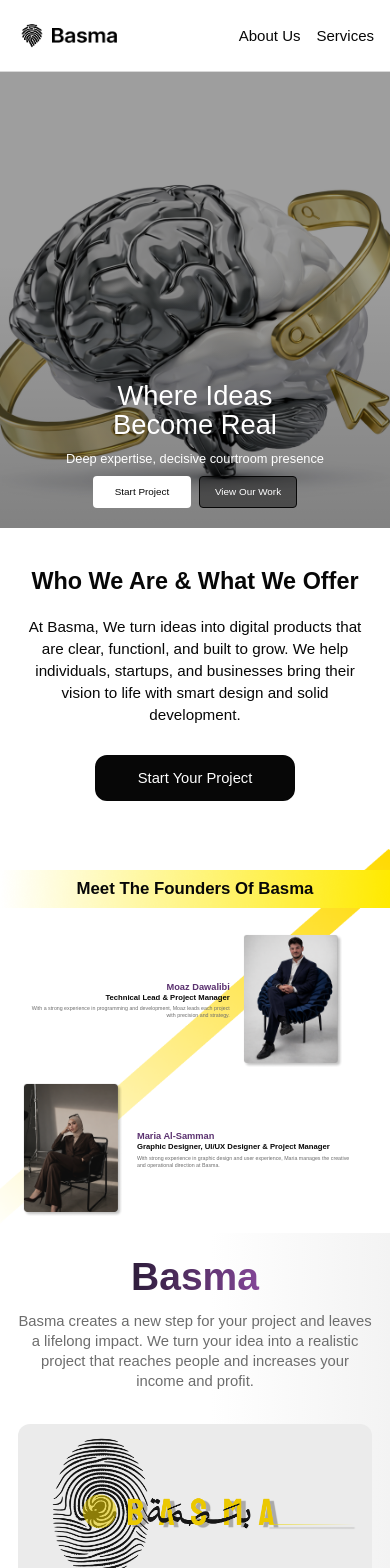
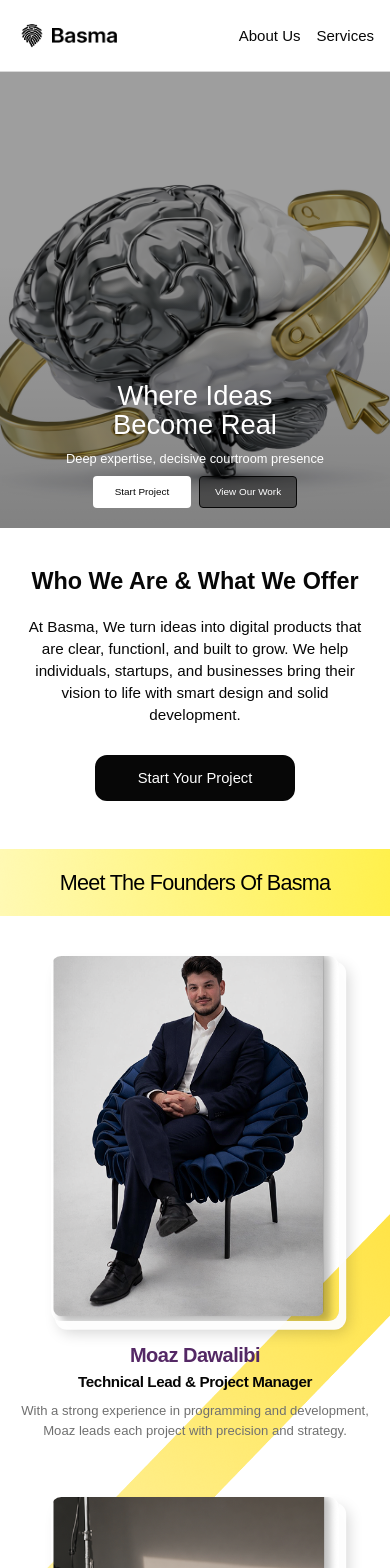
Before and after one commit to MoazDawalibi/Basma, a React (Vite) app: page / in a window 390 px wide. Shown: the top 1568 px of the page. Built offline with nearby package versions, Linux system fonts and the light colour scheme.

Commit message:
founders

```diff
--- a/src/features/home/components/FoundersSection/FoundersSection.module.css
+++ b/src/features/home/components/FoundersSection/FoundersSection.module.css
@@ -2,267 +2,388 @@
   position: relative;
   isolation: isolate;
   overflow: hidden;
+
+  padding: 0 0 3rem;
   scroll-margin-top: var(--header-height);
-  padding: 2.75rem 0 2.5rem;
+
   background: var(--color-white);
 }
 
+/* Main diagonal yellow background */
 .ribbon {
   position: absolute;
-  inset: 0;
+  inset: 6.6rem 0 0;
   z-index: -1;
+
   width: 100%;
-  height: 100%;
+  height: calc(100% - 6.6rem);
   max-width: none;
+
   object-fit: fill;
+
   pointer-events: none;
+  user-select: none;
 }
 
-.inner {
+/* Full-width yellow title bar */
+.titleBand {
   position: relative;
-  z-index: 1;
-  width: min(100%, 58rem);
-  margin: 0 auto;
+  z-index: 2;
+
+  display: grid;
+  width: 100%;
+  min-height: 6.6rem;
+  place-items: center;
+
+  margin: 0;
+  padding: 1rem 2rem;
 }
 
-.titleBand {
-  position: relative;
-  display: grid;
-  width: 100%;
-  min-height: 4rem;
-  place-items: center;
-  margin: 0 auto 4rem;
-  padding: 0.75rem 1.25rem;
-}
-
+/* Background image for the title bar */
 .titleArtwork {
   position: absolute;
   inset: 0;
   z-index: -1;
+
   width: 100%;
   height: 100%;
   max-width: none;
-  object-fit: fill;
+
+  object-fit: cover;
+  object-position: center;
+
   pointer-events: none;
+  user-select: none;
 }
 
 .titleBand h2 {
   margin: 0;
-  color: var(--color-ink);
-  font-size: 1.75rem;
-  font-weight: 700;
-  line-height: 1.1;
+
+  color: #000;
+  font-size: clamp(3rem, 3.7vw, 4rem);
+  font-weight: 500;
+  line-height: 1;
   text-align: center;
-  letter-spacing: 0;
+  letter-spacing: -0.035em;
+}
+
+/* Main centered content */
+.inner {
+  position: relative;
+  z-index: 1;
+
+  width: min(calc(100% - 4rem), 96rem);
+  margin: 0 auto;
 }
 
 .list {
-  display: grid;
-  gap: 4rem;
+  display: flex;
+  flex-direction: column;
+  gap: 0;
 }
 
+/*
+  Default profile:
+  image on the left
+  text on the right
+*/
 .profile {
-  /* width: min(78%, 43rem); */
   display: grid;
-  grid-template-columns: 13.25rem minmax(0, 1fr);
+  grid-template-columns: 27.5rem minmax(0, 1fr);
   align-items: center;
-  gap: 2.25rem;
-  margin: 0 auto 0 8%;
+  column-gap: clamp(4rem, 7vw, 8rem);
+
+  width: 100%;
+  min-height: 38rem;
+  margin: 0;
 }
 
+/*
+  Mirrored profile:
+  text on the left
+  image on the right
+*/
 .profileMirrored {
-  width: min(74%, 40rem);
-  grid-template-columns: minmax(0, 1fr) 13.25rem;
-  margin: 0 8% 0 auto;
+  grid-template-columns: minmax(0, 1fr) 27.5rem;
 }
 
-.profileMirrored .portrait {
-  order: 2;
+/* Default image position */
+.profile .portrait {
+  grid-column: 1;
+  grid-row: 1;
+
+  justify-self: start;
 }
 
+/* Default text position */
+.profile .copy {
+  grid-column: 2;
+  grid-row: 1;
+
+  justify-self: start;
+  text-align: left;
+}
+
+/* Mirrored text position */
 .profileMirrored .copy {
-  order: 1;
+  grid-column: 1;
+  grid-row: 1;
+
   justify-self: end;
   text-align: right;
 }
 
-.portrait {
-  width: 13.25rem;
-  justify-self: start;
-}
+/* Mirrored image position */
+.profileMirrored .portrait {
+  grid-column: 2;
+  grid-row: 1;
 
-.profileMirrored .portrait {
   justify-self: end;
 }
 
+/* Founder image */
+.portrait {
+  display: block;
+
+  width: 27.5rem;
+  height: 34.5rem;
+
+  object-fit: cover;
+  object-position: center;
+
+  border-radius: 0.75rem;
+
+  box-shadow:
+    0.5rem 0.65rem 0 0.15rem rgb(255 255 255 / 95%),
+    0.8rem 1rem 1.1rem rgb(0 0 0 / 20%);
+}
+
+/* Founder text */
 .copy {
-  max-width: 24rem;
+  width: 100%;
+  max-width: 43rem;
 }
 
 .copy h3 {
   margin: 0;
-  color: #5b3270;
-  font-size: 1.05rem;
+
+  color: #542865;
+  font-size: 2.05rem;
   font-weight: 700;
-  line-height: 1.08;
-  letter-spacing: 0;
+  line-height: 1.05;
+  letter-spacing: -0.025em;
 }
 
 .role {
-  margin: 0.2rem 0 0;
-  color: var(--color-ink);
-  font-size: 0.88rem;
-  font-weight: 700;
-  line-height: 1.15;
-  letter-spacing: 0;
+  margin: 0.6rem 0 0;
+
+  color: #050505;
+  font-size: 1.65rem;
+  font-weight: 600;
+  line-height: 1.2;
+  letter-spacing: -0.025em;
 }
 
 .bio {
-  margin: 0.28rem 0 0;
-  color: #6d6d6d;
-  font-size: 0.64rem;
+  max-width: 43rem;
+  margin: 0.85rem 0 0;
+
+  color: #707070;
+  font-size: 1rem;
   font-weight: 400;
-  line-height: 1.35;
-  letter-spacing: 0;
+  line-height: 1.45;
 }
 
-@media (max-width: 68rem) {
+/* Medium desktop and tablet */
+@media (max-width: 75rem) {
+  .inner {
+    width: min(calc(100% - 3rem), 68rem);
+  }
+
+  .profile {
+    grid-template-columns: 21rem minmax(0, 1fr);
+    column-gap: 3rem;
+    min-height: 31rem;
+  }
+
+  .profileMirrored {
+    grid-template-columns: minmax(0, 1fr) 21rem;
+  }
+
+  .portrait {
+    width: 21rem;
+    height: 27rem;
+  }
+
+  .copy h3 {
+    font-size: 1.65rem;
+  }
+
+  .role {
+    font-size: 1.25rem;
+  }
+
+  .bio {
+    font-size: 0.9rem;
+  }
+}
+
+/* Small tablet */
+@media (max-width: 56rem) {
   .section {
-    padding: 2.35rem 0 2rem;
+    padding-bottom: 4rem;
+  }
+
+  .titleBand {
+    min-height: 5rem;
+  }
+
+  .titleBand h2 {
+    font-size: clamp(2rem, 5vw, 2.8rem);
+  }
+
+  .ribbon {
+    inset: 5rem 0 0;
+    height: calc(100% - 5rem);
+    object-fit: cover;
+    object-position: center;
   }
 
   .inner {
-    width: min(100%, 48rem);
+    width: min(calc(100% - 2.5rem), 42rem);
+  }
+
+  .list {
+    gap: 5rem;
+    padding-top: 4rem;
+  }
+
+  .profile,
+  .profileMirrored {
+    grid-template-columns: 1fr;
+    min-height: auto;
+    row-gap: 2rem;
+  }
+
+  .profile .portrait,
+  .profileMirrored .portrait {
+    grid-column: 1;
+    grid-row: 1;
+
+    justify-self: center;
+  }
+
+  .profile .copy,
+  .profileMirrored .copy {
+    grid-column: 1;
+    grid-row: 2;
+
+    justify-self: center;
+    max-width: 35rem;
+
+    text-align: center;
+  }
+
+  .portrait {
+    width: min(100%, 22rem);
+    height: auto;
+    aspect-ratio: 0.79;
+
+    object-fit: cover;
+  }
+}
+
+/* Mobile */
+@media (max-width: 36rem) {
+  .section {
+    padding-bottom: 3rem;
+    scroll-margin-top: var(--header-height-mobile);
   }
 
   .titleBand {
-    min-height: 3.4rem;
-    margin-bottom: 3.25rem;
+    min-height: 4.2rem;
+    padding: 0.75rem 1rem;
   }
 
   .titleBand h2 {
-    font-size: 1.45rem;
+    font-size: clamp(1.55rem, 7vw, 2rem);
+  }
+
+  .ribbon {
+    inset: 4.2rem 0 0;
+    height: calc(100% - 4.2rem);
+
+    object-position: center;
+  }
+
+  .inner {
+    width: min(calc(100% - 2rem), 30rem);
   }
 
   .list {
-    gap: 3.1rem;
+    gap: 4rem;
+    padding-top: 3rem;
   }
 
-  .profile {
-    width: min(80%, 36rem);
-    grid-template-columns: 10rem minmax(0, 1fr);
-    gap: 1.75rem;
-  }
-
+  .profile,
   .profileMirrored {
-    width: min(76%, 34rem);
-    grid-template-columns: minmax(0, 1fr) 10rem;
+    row-gap: 1.5rem;
   }
 
   .portrait {
-    width: 10rem;
+    width: min(82vw, 20rem);
+
+    border-radius: 0.65rem;
+
+    box-shadow:
+      0.35rem 0.45rem 0 0.1rem rgb(255 255 255 / 95%),
+      0.55rem 0.7rem 0.9rem rgb(0 0 0 / 18%);
   }
 
   .copy h3 {
-    font-size: 0.88rem;
+    font-size: 1.4rem;
   }
 
   .role {
-    font-size: 0.75rem;
+    margin-top: 0.45rem;
+    font-size: 1.05rem;
   }
 
   .bio {
-    font-size: 0.5rem;
+    margin-top: 0.65rem;
+    font-size: 0.87rem;
+    line-height: 1.5;
   }
 }
 
-@media (max-width: 46rem) {
-  .section {
-    padding: 1.35rem 0 1rem;
+/* Very small mobile */
+@media (max-width: 25rem) {
+  .titleBand h2 {
+    font-size: 1.35rem;
   }
 
-  .titleBand {
-    min-height: 2.35rem;
-    margin-bottom: 1.6rem;
-    padding: 0.5rem 0.75rem;
+  .inner {
+    width: calc(100% - 1.5rem);
   }
 
-  .titleBand h2 {
+  .list {
+    gap: 3.5rem;
+    padding-top: 2.5rem;
+  }
+
+  .portrait {
+    width: min(84vw, 18rem);
+  }
+
+  .copy h3 {
     font-size: 1.25rem;
   }
 
-  .list {
-    gap: 0.95rem;
-  }
-
-  .profile {
-    width: min(82%, 24rem);
-    grid-template-columns: 7.2rem minmax(0, 1fr);
-    gap: 1.15rem;
-    margin-left: 8%;
-  }
-
-  .profileMirrored {
-    width: min(76%, 22.5rem);
-    grid-template-columns: minmax(0, 1fr) 7.2rem;
-    margin-right: 8%;
-  }
-
-  .portrait {
-    width: 7.2rem;
-  }
-
-  .copy h3 {
-    font-size: 0.62rem;
-  }
-
   .role {
-    margin-top: 0.13rem;
-    font-size: 0.54rem;
+    font-size: 0.95rem;
   }
 
   .bio {
-    margin-top: 0.16rem;
-    font-size: 0.36rem;
-    line-height: 1.32;
+    font-size: 0.82rem;
   }
 }
-
-@media (max-width: 30rem) {
-  .section {
-    scroll-margin-top: var(--header-height-mobile);
-  }
-
-  .titleBand h2 {
-    font-size: 1.05rem;
-  }
-
-  .profile {
-    width: min(88%, 21rem);
-    grid-template-columns: 6.25rem minmax(0, 1fr);
-    gap: 0.85rem;
-    margin-left: 6%;
-  }
-
-  .profileMirrored {
-    width: min(84%, 20rem);
-    grid-template-columns: minmax(0, 1fr) 6.25rem;
-    margin-right: 6%;
-  }
-
-  .portrait {
-    width: 6.25rem;
-  }
-
-  .copy h3 {
-    font-size: 0.58rem;
-  }
-
-  .role {
-    font-size: 0.48rem;
-  }
-
-  .bio {
-    font-size: 0.33rem;
-  }
-}
--- a/src/features/home/components/FoundersSection/FoundersSection.tsx
+++ b/src/features/home/components/FoundersSection/FoundersSection.tsx
@@ -5,15 +5,40 @@ import styles from './FoundersSection.module.css'
 
 type Founder = (typeof homeContent.founders.people)[number]
 
-function FounderProfile({ founder, mirrored = false }: { founder: Founder; mirrored?: boolean }) {
+type FounderProfileProps = {
+  founder: Founder
+  mirrored?: boolean
+}
+
+function FounderProfile({
+  founder,
+  mirrored = false,
+}: FounderProfileProps) {
   return (
-    <article className={`${styles.profile} ${mirrored ? styles.profileMirrored : ''}`}>
-      <img className={styles.portrait} src={founder.image} alt={founder.imageAlt} loading="lazy" />
+    <article
+      className={`${styles.profile} ${
+        mirrored ? styles.profileMirrored : ''
+      }`}
+    >
       <div className={styles.copy}>
         <h3>{founder.name}</h3>
-        <p className={styles.role}>{founder.role}</p>
-        <p className={styles.bio}>{founder.bio}</p>
+
+        <p className={styles.role}>
+          {founder.role}
+        </p>
+
+        <p className={styles.bio}>
+          {founder.bio}
+        </p>
       </div>
+
+      <img
+        className={styles.portrait}
+        src={founder.image}
+        alt={founder.imageAlt}
+        loading="lazy"
+        decoding="async"
+      />
     </article>
   )
 }
@@ -22,18 +47,39 @@ export function FoundersSection() {
   const { founders } = homeContent
 
   return (
-    <section id="founders" className={styles.section} aria-labelledby="founders-title">
-      <img className={styles.ribbon} src={foundersRibbon} alt="" aria-hidden="true" />
+    <section
+      id="founders"
+      className={styles.section}
+      aria-labelledby="founders-title"
+    >
+      <img
+        className={styles.ribbon}
+        src={foundersRibbon}
+        alt=""
+        aria-hidden="true"
+      />
+
+      <div className={styles.titleBand}>
+        <img
+          className={styles.titleArtwork}
+          src={foundersNav}
+          alt=""
+          aria-hidden="true"
+        />
+
+        <h2 id="founders-title">
+          {founders.title}
+        </h2>
+      </div>
 
       <div className={styles.inner}>
-        <div className={styles.titleBand}>
-          <img className={styles.titleArtwork} src={foundersNav} alt="" aria-hidden="true" />
-          <h2 id="founders-title">{founders.title}</h2>
-        </div>
-
         <div className={styles.list}>
           {founders.people.map((founder, index) => (
-            <FounderProfile key={`${founder.name}-${index}`} founder={founder} mirrored={index % 2 === 0} />
+            <FounderProfile
+              key={founder.name}
+              founder={founder}
+              mirrored={index % 2 === 0}
+            />
           ))}
         </div>
       </div>
```
